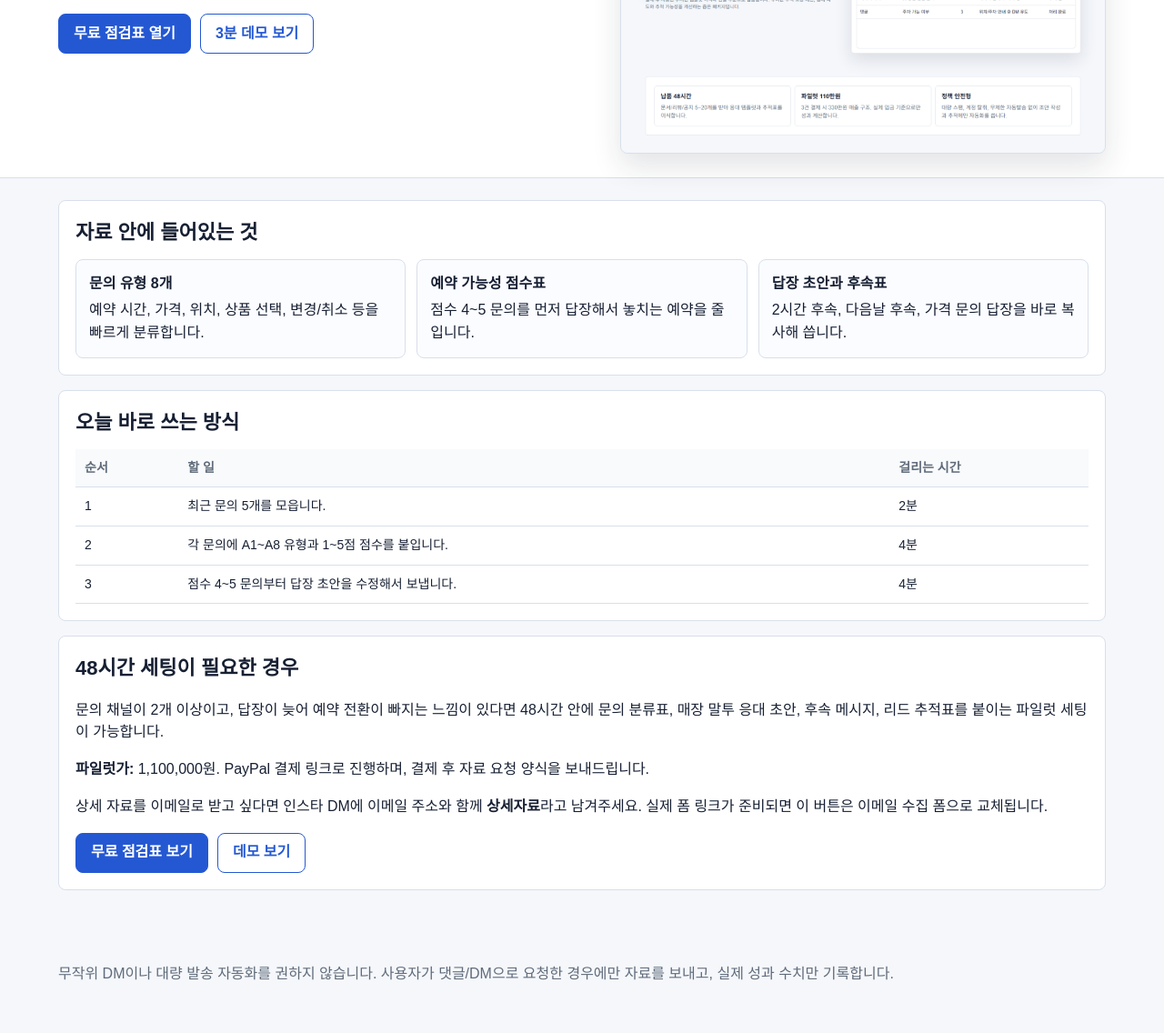
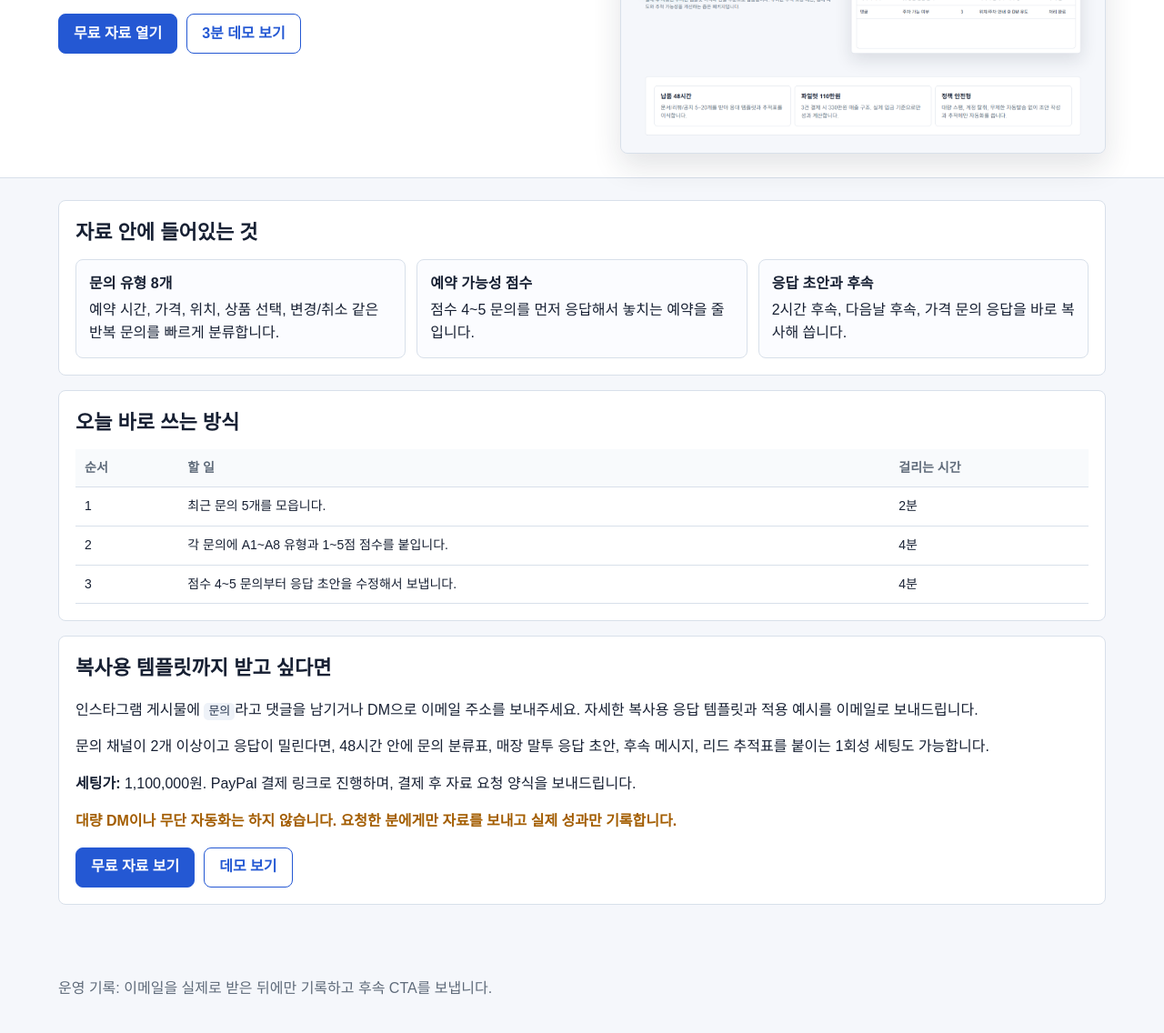
Before and after one commit to avenna01-ceo/claude-code-survival-kr, a plain HTML site: page booking-inquiry-checklist.html in a window 1280 px wide. Shown: the part 340-1476 px from the top of the page at 91% size. Drawn offline with Linux system fonts and the light colour scheme.

Commit message:
Update lead magnet email CTA

```diff
--- a/booking-inquiry-checklist.html
+++ b/booking-inquiry-checklist.html
@@ -3,9 +3,9 @@
 <head>
   <meta charset="utf-8">
   <meta name="viewport" content="width=device-width, initial-scale=1">
-  <title>예약 문의 놓치지 않는 10분 점검표</title>
+  <title>예약 문의 놓치지 않는 10분 자가진단</title>
   <style>
-    :root{--ink:#172033;--muted:#5f6b7a;--line:#d8e0ea;--bg:#f5f7fb;--white:#fff;--blue:#2458d3;--green:#11785f}
+    :root{--ink:#172033;--muted:#5f6b7a;--line:#d8e0ea;--bg:#f5f7fb;--white:#fff;--blue:#2458d3;--amber:#a35d00}
     *{box-sizing:border-box}
     body{margin:0;font-family:Arial,"Noto Sans KR",sans-serif;color:var(--ink);background:var(--bg);line-height:1.55}
     header{display:grid;grid-template-columns:minmax(0,1.05fr) minmax(280px,.95fr);gap:28px;align-items:center;padding:38px clamp(18px,5vw,76px) 26px;background:var(--white);border-bottom:1px solid var(--line)}
@@ -24,6 +24,8 @@
     table{width:100%;border-collapse:collapse;font-size:14px}
     th,td{padding:10px;border-bottom:1px solid var(--line);text-align:left;vertical-align:top}
     th{color:var(--muted);background:#f8fafc}
+    code{padding:2px 5px;border-radius:5px;background:#eef2f8;color:#22314a}
+    .note{color:var(--amber);font-weight:700}
     footer{padding:20px clamp(18px,5vw,76px) 36px;color:var(--muted)}
     @media(max-width:900px){header{grid-template-columns:1fr}.grid{grid-template-columns:1fr}}
   </style>
@@ -31,10 +33,10 @@
 <body>
   <header>
     <div>
-      <h1>예약 문의 놓치지 않는 10분 점검표</h1>
-      <p class="lede">카카오, 네이버 톡톡, 인스타 DM, 전화 문의가 섞일 때 오늘 들어온 문의 5개만 분류해서 예약 가능성이 높은 고객부터 답장할 수 있게 만드는 무료 자료입니다.</p>
+      <h1>예약 문의 놓치지 않는 10분 자가진단</h1>
+      <p class="lede">카카오, 네이버 톡톡, 인스타 DM, 전화 문의가 흩어져 있다면 오늘 들어온 문의 5개만 분류해도 먼저 답해야 할 고객이 보입니다.</p>
       <div class="actions">
-        <a class="button" href="booking-inquiry-checklist-freebie.html">무료 점검표 열기</a>
+        <a class="button" href="booking-inquiry-checklist-freebie.html">무료 자료 열기</a>
         <a class="button secondary" href="reservation-lead-demo.html">3분 데모 보기</a>
       </div>
     </div>
@@ -44,9 +46,9 @@
     <section>
       <h2>자료 안에 들어있는 것</h2>
       <div class="grid">
-        <div class="item"><strong>문의 유형 8개</strong><span>예약 시간, 가격, 위치, 상품 선택, 변경/취소 등을 빠르게 분류합니다.</span></div>
-        <div class="item"><strong>예약 가능성 점수표</strong><span>점수 4~5 문의를 먼저 답장해서 놓치는 예약을 줄입니다.</span></div>
-        <div class="item"><strong>답장 초안과 후속표</strong><span>2시간 후속, 다음날 후속, 가격 문의 답장을 바로 복사해 씁니다.</span></div>
+        <div class="item"><strong>문의 유형 8개</strong><span>예약 시간, 가격, 위치, 상품 선택, 변경/취소 같은 반복 문의를 빠르게 분류합니다.</span></div>
+        <div class="item"><strong>예약 가능성 점수</strong><span>점수 4~5 문의를 먼저 응답해서 놓치는 예약을 줄입니다.</span></div>
+        <div class="item"><strong>응답 초안과 후속</strong><span>2시간 후속, 다음날 후속, 가격 문의 응답을 바로 복사해 씁니다.</span></div>
       </div>
     </section>
     <section>
@@ -56,23 +58,24 @@
         <tbody>
           <tr><td>1</td><td>최근 문의 5개를 모읍니다.</td><td>2분</td></tr>
           <tr><td>2</td><td>각 문의에 A1~A8 유형과 1~5점 점수를 붙입니다.</td><td>4분</td></tr>
-          <tr><td>3</td><td>점수 4~5 문의부터 답장 초안을 수정해서 보냅니다.</td><td>4분</td></tr>
+          <tr><td>3</td><td>점수 4~5 문의부터 응답 초안을 수정해서 보냅니다.</td><td>4분</td></tr>
         </tbody>
       </table>
     </section>
     <section>
-      <h2>48시간 세팅이 필요한 경우</h2>
-      <p>문의 채널이 2개 이상이고, 답장이 늦어 예약 전환이 빠지는 느낌이 있다면 48시간 안에 문의 분류표, 매장 말투 응대 초안, 후속 메시지, 리드 추적표를 붙이는 파일럿 세팅이 가능합니다.</p>
-      <p><strong>파일럿가:</strong> 1,100,000원. PayPal 결제 링크로 진행하며, 결제 후 자료 요청 양식을 보내드립니다.</p>
-      <p>상세 자료를 이메일로 받고 싶다면 인스타 DM에 이메일 주소와 함께 <strong>상세자료</strong>라고 남겨주세요. 실제 폼 링크가 준비되면 이 버튼은 이메일 수집 폼으로 교체됩니다.</p>
+      <h2>복사용 템플릿까지 받고 싶다면</h2>
+      <p>인스타그램 게시물에 <code>문의</code>라고 댓글을 남기거나 DM으로 이메일 주소를 보내주세요. 자세한 복사용 응답 템플릿과 적용 예시를 이메일로 보내드립니다.</p>
+      <p>문의 채널이 2개 이상이고 응답이 밀린다면, 48시간 안에 문의 분류표, 매장 말투 응답 초안, 후속 메시지, 리드 추적표를 붙이는 1회성 세팅도 가능합니다.</p>
+      <p><strong>세팅가:</strong> 1,100,000원. PayPal 결제 링크로 진행하며, 결제 후 자료 요청 양식을 보내드립니다.</p>
+      <p class="note">대량 DM이나 무단 자동화는 하지 않습니다. 요청한 분에게만 자료를 보내고 실제 성과만 기록합니다.</p>
       <div class="actions">
-        <a class="button" href="booking-inquiry-checklist-freebie.html">무료 점검표 보기</a>
+        <a class="button" href="booking-inquiry-checklist-freebie.html">무료 자료 보기</a>
         <a class="button secondary" href="reservation-lead-demo.html">데모 보기</a>
       </div>
     </section>
   </main>
   <footer>
-    무작위 DM이나 대량 발송 자동화를 권하지 않습니다. 사용자가 댓글/DM으로 요청한 경우에만 자료를 보내고, 실제 성과 수치만 기록합니다.
+    운영 기록: 이메일을 실제로 받은 뒤에만 기록하고 후속 CTA를 보냅니다.
   </footer>
 </body>
 </html>
```
